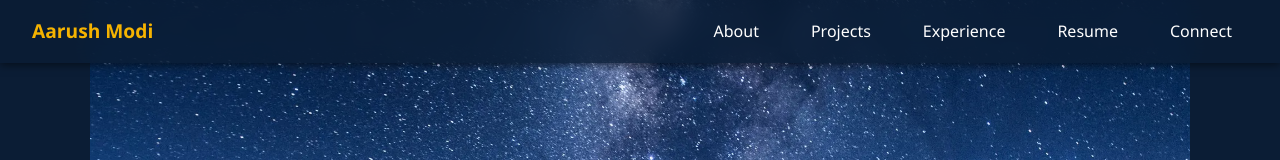
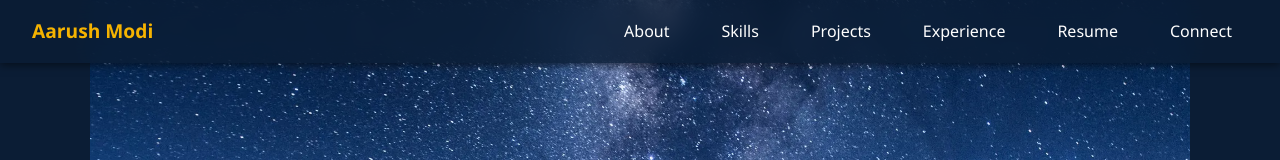
Before and after one commit to aarush-modi/aarush-portfolio, a React (Vite) app: page / in a window 1280 px wide. Shown: the top 160 px of the page. Built offline with nearby package versions, Linux system fonts and the light colour scheme; the HTML template or start-up script is replaced by a standard one.

Commit message:
Added skills data to data.js

```diff
--- a/src/data.js
+++ b/src/data.js
@@ -1,5 +1,6 @@
 export const navLinks = [
   { label: "About", href: "#about" },
+  { label: "Skills", href: "#skills" },
   { label: "Projects", href: "#projects" },
   { label: "Experience", href: "#experience" },
   { label: "Resume", href: "#resume" },
@@ -54,6 +55,13 @@ export const experience = [
   },
 ];
 
+export const skills = [
+  { category: "Languages", items: ["Python", "Java", "C++", "Swift", "JavaScript"] },
+  { category: "Data & ML", items: ["Pandas", "NumPy", "Matplotlib", "Scikit-learn", "SQLite"] },
+  { category: "Web & Tools", items: ["React", "HTML/CSS", "Git", "Vite", "GitHub Pages"] },
+  { category: "Interests", items: ["Algorithmic Trading", "Machine Learning", "Financial Systems", "Quantitative Analysis"] },
+];
+
 export const socials = [
   { platform: "github", url: "https://github.com/aarush-modi" },
   { platform: "linkedin", url: "https://linkedin.com/in/aarush-modi" },
```
